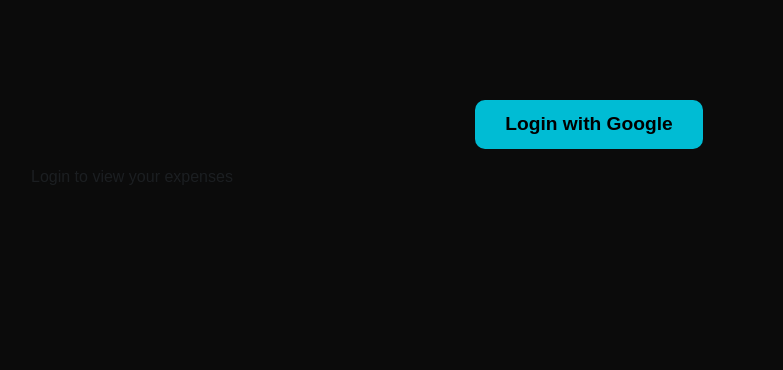
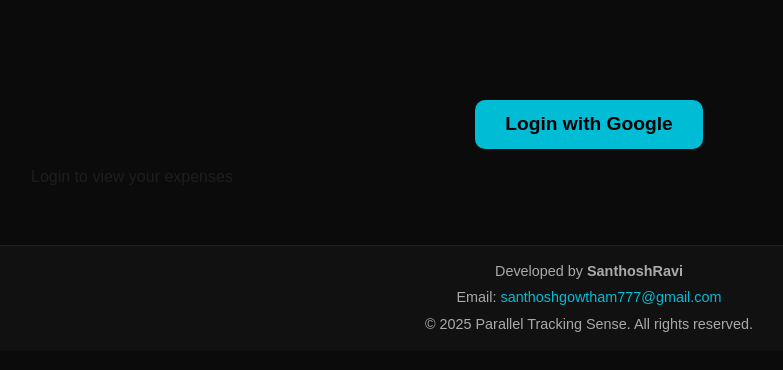
Before and after one commit to PrimeSandy/sandy-backend, a website: page index.html in a window 1280 px wide. Shown: the whole page, without its empty margins (51-834 px from the left). Drawn offline with nearby package versions, Linux system fonts and the light colour scheme; no server answers.

Commit message:
developer santhosh

```diff
--- a/index.html
+++ b/index.html
@@ -379,5 +379,38 @@
 }
 </script>
 
+
+
+
+<footer>
+    <!-- FOOTER -->
+<footer style="
+  background:#111;
+  color:#aaa;
+  text-align:center;
+  padding:15px 20px;
+  border-top:1px solid #222;
+  margin-top:40px;
+  font-size:0.9rem;
+">
+  <div style="display:flex; flex-direction:column; align-items:center; gap:5px;">
+    <p style="margin:0;">Developed by <strong>SanthoshRavi</strong></p>
+    <p style="margin:0;">Email: <a href="santhoshgowtham777@gmail.com" style="color:#00bcd4; text-decoration:none;">santhoshgowtham777@gmail.com</a></p>
+    <p style="margin:0;">&copy; 2025 Parallel Tracking Sense. All rights reserved.</p>
+  </div>
+</footer>
+
+<style>
+/* Responsive adjustments */
+@media(min-width:576px){
+  footer div {
+    flex-direction:row;
+    justify-content:center;
+    gap:30px;
+  }
+}
+</style>
+
+</footer>
 </body>
 </html>
```
